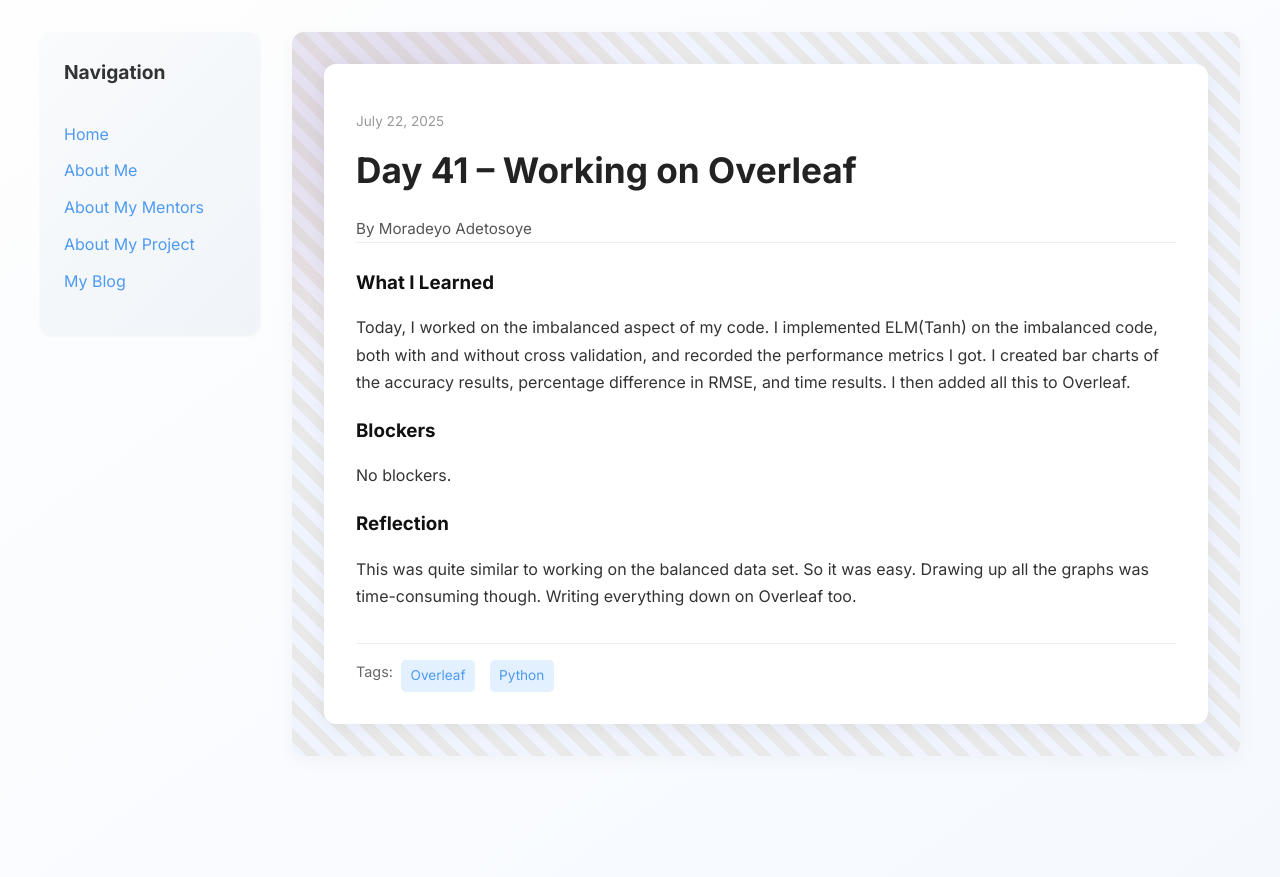
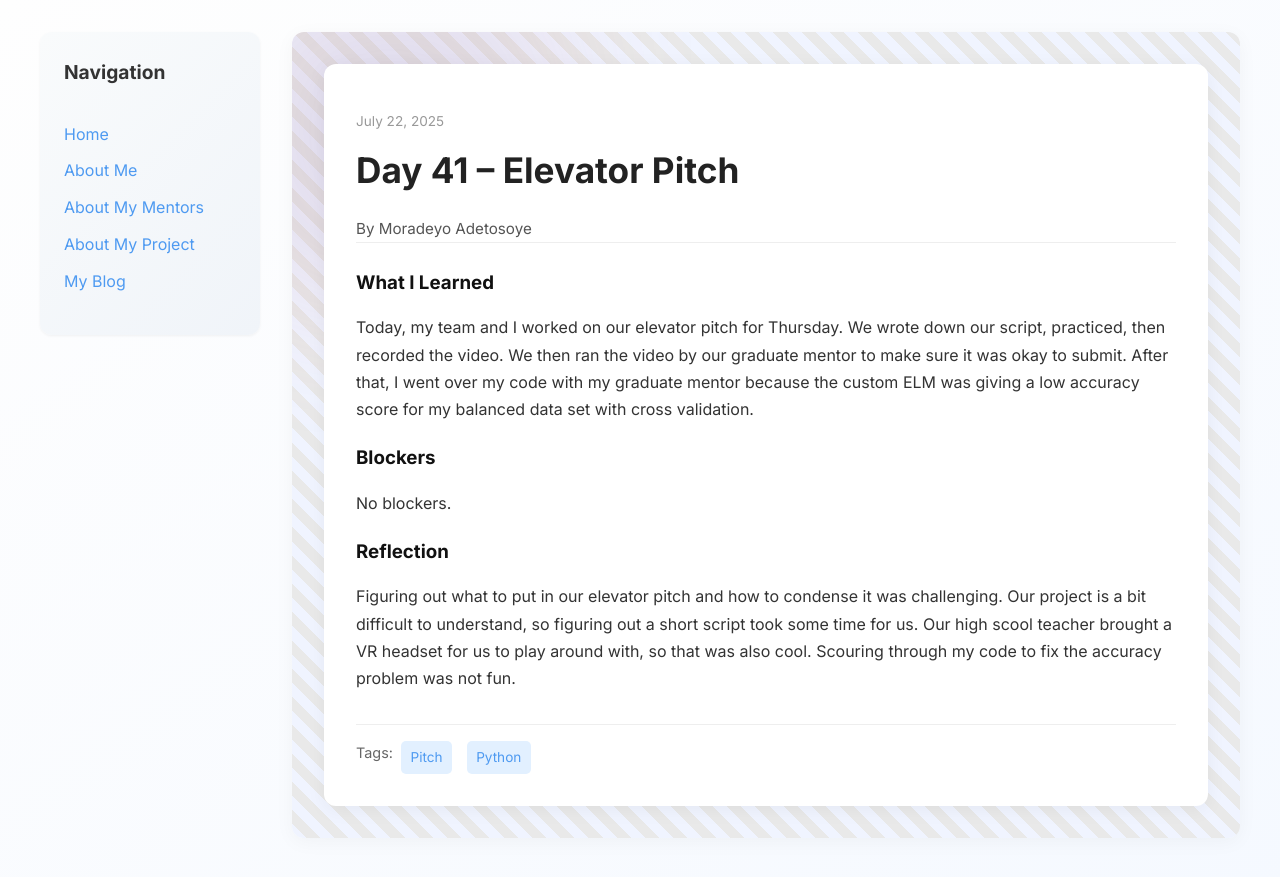
Before and after one commit to Deyo101/deyo101.github.io, a Jekyll site: the page built from _posts/2025-07-22-day-41.md, in a window 1280 px wide. Shown: the top 877 px of the page. Built offline with Jekyll 4.4.1, drawn with Linux system fonts in a browser that asks for light colours.

Commit message:
Update 2025-07-22-day-41.md

```diff
--- a/_posts/2025-07-22-day-41.md
+++ b/_posts/2025-07-22-day-41.md
@@ -1,17 +1,17 @@
 ---
 layout: post
-title: "Day 41 – Working on Overleaf"
+title: "Day 41 – Elevator Pitch"
 date: 2025-07-22
 author: Moradeyo Adetosoye
 permalink: /day41.html
-tags: ["Overleaf", "Python"]
+tags: ["Pitch", "Python"]
 
 what_i_learned: |
-  Today, I worked on the imbalanced aspect of my code. I implemented ELM(Tanh) on the imbalanced code, both with and without cross validation, and recorded the performance metrics I got. I created bar charts of the accuracy results, percentage difference in RMSE, and time results. I then added all this to Overleaf.
+  Today, my team and I worked on our elevator pitch for Thursday. We wrote down our script, practiced, then recorded the video. We then ran the video by our graduate mentor to make sure it was okay to submit. After that, I went over my code with my graduate mentor because the custom ELM was giving a low accuracy score for my balanced data set with cross validation.
 
 blockers: |
   No blockers.
 
 reflection: |
-  This was quite similar to working on the balanced data set. So it was easy. Drawing up all the graphs was time-consuming though. Writing everything down on Overleaf too.
+  Figuring out what to put in our elevator pitch and how to condense it was challenging. Our project is a bit difficult to understand, so figuring out a short script took some time for us. Our high scool teacher brought a VR headset for us to play around with, so that was also cool. Scouring through my code to fix the accuracy problem was not fun.
 ---
```
